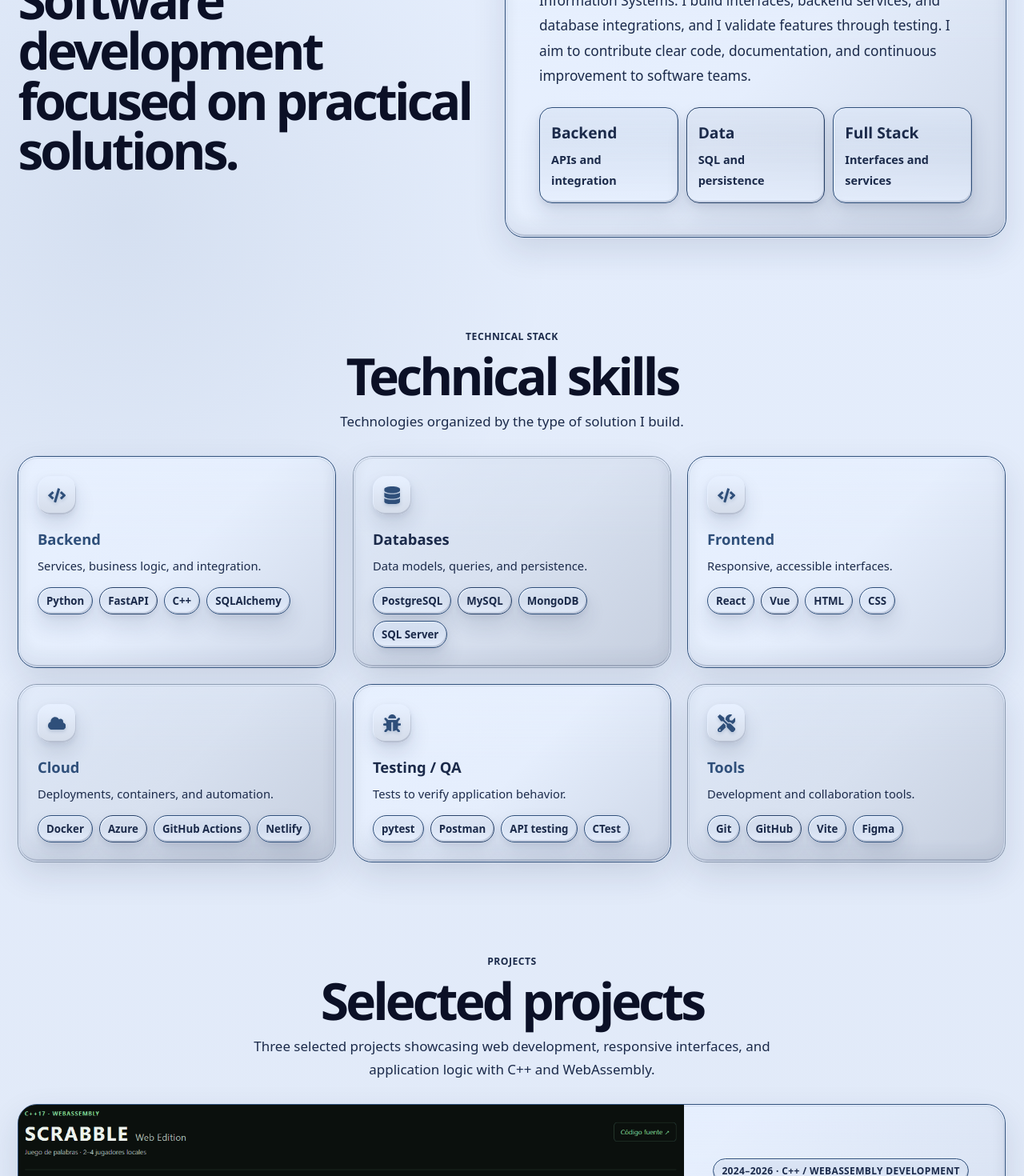
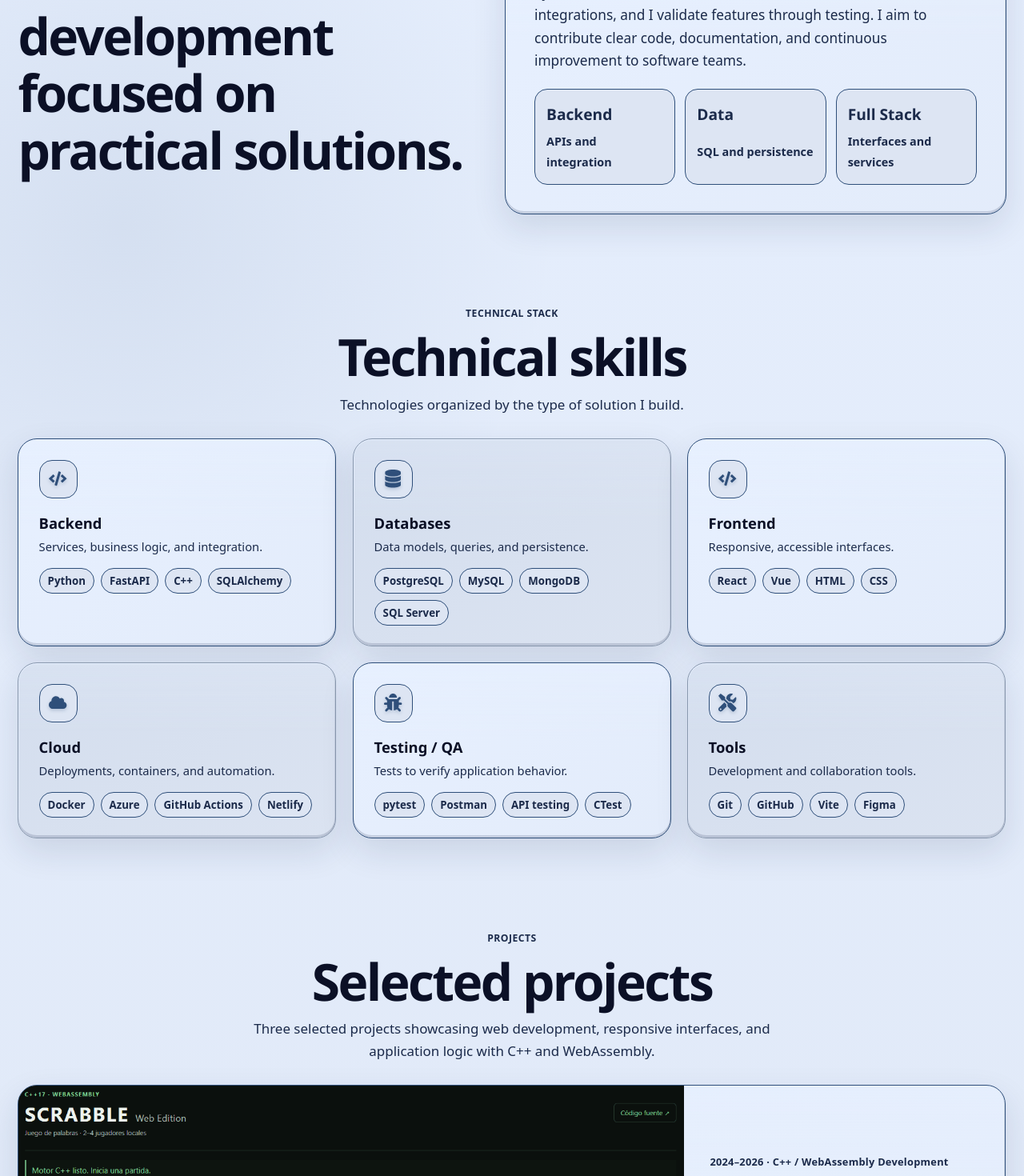
Before and after one commit to AndreaCarrilloOp/Professional-Portfolio, a React (Vite) app: page / in a window 1280 px wide. Shown: the part 1000-2470 px from the top of the page at 80% size. Built offline with nearby package versions, Linux system fonts and the light colour scheme.

Commit message:
style(ux): simplify card surfaces, typography and project hierarchy

```diff
--- a/src/styles/enhancements.css
+++ b/src/styles/enhancements.css
@@ -1351,3 +1351,169 @@ html:not(.dark) :where(.btn-secondary, .hero-cta-secondary, .social-link, .proje
     width: calc(100% - 20px);
   }
 }
+
+
+/* Portfolio clarity: quieter surfaces and stronger content hierarchy. */
+/* The technology carousel and its breakpoints intentionally remain unchanged. */
+:where(.about-card, .skill-card, .project-card, .cert-card, .contact-card) {
+  border: 1px solid var(--line);
+  background: var(--card);
+  box-shadow: var(--shadow-sm);
+}
+
+:where(.about-card, .skill-card, .project-card, .cert-card, .contact-card)::before,
+:where(.about-card, .skill-card, .project-card, .cert-card, .contact-card)::after {
+  content: none;
+}
+
+:where(.about-card, .skill-card, .project-card, .cert-card, .contact-card):hover,
+.dark :where(.about-card, .skill-card, .project-card, .cert-card, .contact-card):hover {
+  transform: none;
+  box-shadow: var(--shadow-sm);
+  border-color: var(--line);
+}
+
+/* Only actionable cards receive a subtle interactive response. */
+.cert-link:hover,
+.dark .cert-link:hover {
+  border-color: var(--primary);
+  box-shadow: var(--shadow-md);
+}
+
+.section-title {
+  max-width: 24ch;
+  line-height: 1.12;
+  letter-spacing: -0.04em;
+  text-wrap: balance;
+}
+
+.section-description,
+.about-card > p,
+.project-content > p {
+  max-width: 68ch;
+  line-height: 1.65;
+  text-wrap: pretty;
+}
+
+.section-header {
+  gap: 10px;
+}
+
+.hero-description {
+  max-width: 54ch;
+  line-height: 1.65;
+}
+
+.hero-role {
+  font-weight: 600;
+}
+
+.about-card {
+  padding: clamp(24px, 3vw, 36px);
+}
+
+.about-stats {
+  margin-top: 20px;
+  gap: 12px;
+}
+
+.about-stat {
+  padding: 14px;
+  background: var(--surface-soft);
+  border: 1px solid var(--line);
+  box-shadow: none;
+}
+
+.skill-card,
+.cert-card {
+  padding: clamp(18px, 2vw, 26px);
+}
+
+.skill-icon,
+.cert-card .skill-icon {
+  box-shadow: none;
+  border: 1px solid var(--line);
+  background: var(--surface-soft);
+}
+
+.skill-card h3,
+.project-content h3,
+.cert-card h3 {
+  margin-bottom: 12px;
+  color: var(--text);
+}
+
+.tag {
+  padding: 6px 10px;
+  border: 1px solid var(--line);
+  background: var(--surface-soft);
+  box-shadow: none;
+  color: var(--muted);
+  font-weight: 650;
+}
+
+.dark .tag {
+  background: var(--surface-soft);
+  border-color: var(--line);
+}
+
+.project-meta {
+  margin-bottom: 12px;
+}
+
+.project-meta span,
+.dark .project-meta span {
+  padding: 0;
+  border: 0;
+  border-radius: 0;
+  background: none;
+  box-shadow: none;
+  color: var(--muted);
+  font-size: 0.8rem;
+  font-weight: 650;
+  letter-spacing: 0.02em;
+  text-transform: none;
+}
+
+.project-content {
+  padding: clamp(20px, 2.8vw, 32px);
+}
+
+.project-content > p {
+  margin-bottom: 16px;
+}
+
+.project-evidence-list div,
+.dark .project-evidence-list div {
+  border-radius: 12px;
+  border-color: var(--line);
+  background: var(--surface-soft);
+  box-shadow: none;
+}
+
+.project-links {
+  margin-top: 18px;
+}
+
+.project-links a {
+  box-shadow: none;
+}
+
+.project-links a:hover,
+.project-links a:focus-visible {
+  box-shadow: none;
+}
+
+.contact-card {
+  background: var(--card);
+}
+
+@media (max-width: 720px) {
+  .section-title {
+    max-width: 100%;
+  }
+
+  .about-stats {
+    grid-template-columns: repeat(auto-fit, minmax(min(100%, 140px), 1fr));
+  }
+}
```
